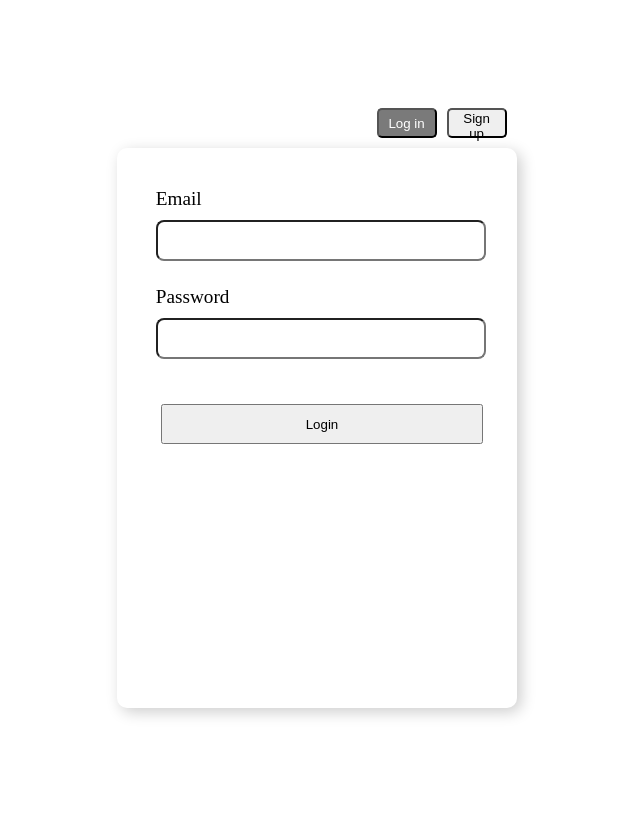
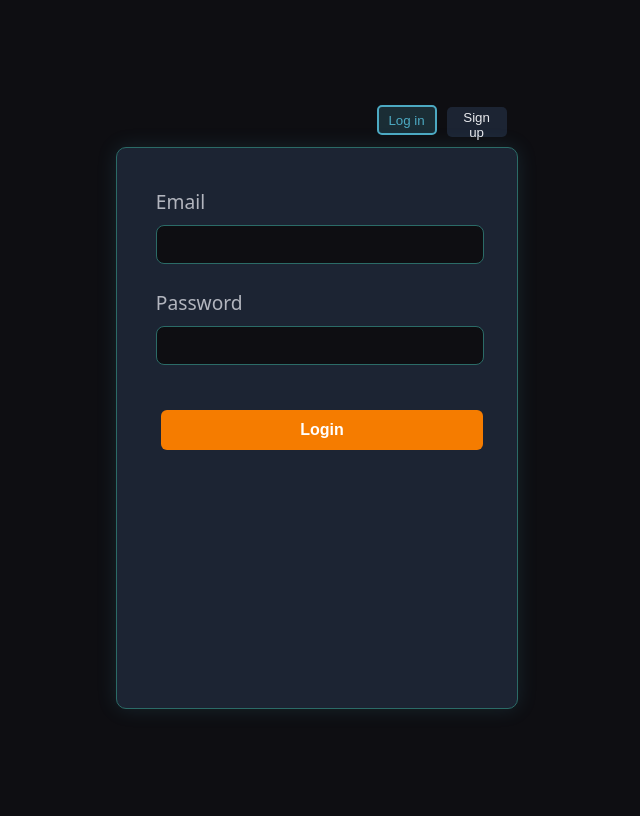
Before and after one commit to WajdiEl-Imtiyaz/web_asg, a PHP site: page /login/login.php in a window 1280 px wide. Shown: the whole page, without its empty margins (323-963 px from the left). Run offline with PHP 8.4, Linux system fonts and the light colour scheme.

Commit message:
changed login ui design

```diff
--- a/login/login.css
+++ b/login/login.css
@@ -4,14 +4,17 @@ body {
   justify-content: center;
   align-items: center;
   height: 100vh;
-  background-color: #ffffff;
+  background-color: #0e0e12;
+  color: #ffffff;
+  font-family: system-ui, -apple-system, 'Segoe UI', Roboto, 'Helvetica Neue',
+    Arial;
 }
 
 #login-form {
   width: 30%;
   height: 60%;
   border-radius: 10px;
-  box-shadow: 4px 4px 15px rgba(0, 0, 0, 0.2);
+  box-shadow: 0px 0px 20px rgba(76, 169, 194, 0.15);
   display: flex;
   flex-direction: column;
   justify-content: start;
@@ -19,6 +22,12 @@ body {
   padding: 40px 10px;
   gap: 25px;
   font-size: larger;
+  background-color: #1c2433;
+  border: 1px solid #2b6b67;
+}
+
+#login-form label {
+  color: #b2b5be;
 }
 
 #email-field,
@@ -47,6 +56,19 @@ body {
   width: 100%;
   height: 35px;
   border-radius: 8px;
+  border: 1px solid #2b6b67;
+  background-color: #0e0e12;
+  color: #e8e9ed;
+  font-size: 1rem;
+  transition: border-color 0.3 ease;
+}
+
+#email:focus,
+#password:focus,
+#confirm:focus {
+  outline: none;
+  border-color: #4ca9c2;
+  box-shadow: 0 0 6px rgba(76, 169, 194, 0.4);
 }
 
 #login-btn,
@@ -55,6 +77,20 @@ body {
   height: 40px;
   margin-left: 10px;
   margin-top: 20px;
+  border: none;
+  border-radius: 6px;
+  background-color: #f57c00;
+  color: #ffffff;
+  font-size: 1rem;
+  font-weight: bold;
+  cursor: pointer;
+  transition: all 0.25s ease;
+}
+
+#login-btn:hover,
+#signup-btn:hover {
+  background-color: #e57100;
+  box-shadow: 0 0 12px rgba(245, 124, 0, 0.4);
 }
 
 #login-dir-btn {
@@ -69,9 +105,21 @@ body {
   width: 60px;
   height: 30px;
   border-radius: 5px;
+  border: 2px solid transparent;
+  background-color: #1c2433;
+  color: #e8e9ed;
+  cursor: pointer;
+  transition: all 0.3s ease;
+}
+
+#login-dir-btn button:hover {
+  border-color: #4ca9c2;
+  color: #4ca9c2;
 }
 
 #login-dir-btn button.active {
-  background-color: #7a7a7a;
-  color: white;
+  background-color: rgba(76, 169, 194, 0.2);
+  color: #4ca9c2;
+  border: 2px solid #4ca9c2;
+  transform: translateY(-2px);
 }
```
